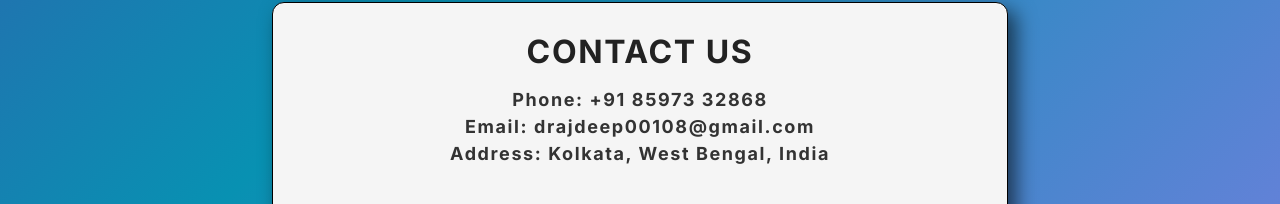
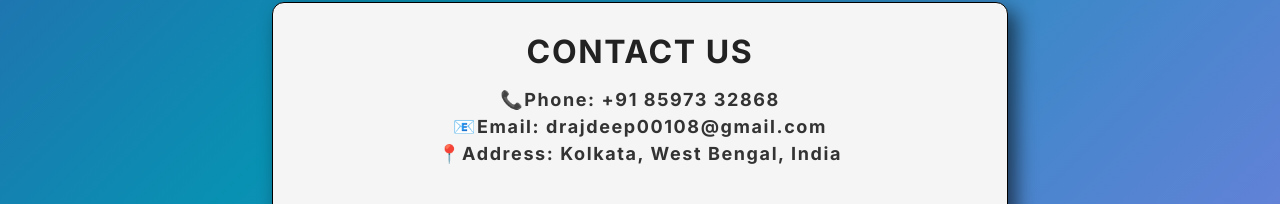
Before and after one commit to rajdeepdas108/RakshaSetu, a website: page src/contactus.html in a window 1280 px wide. Shown: the part 167-371 px from the top of the page. Drawn offline with Linux system fonts and the light colour scheme.

Commit message:
Files upload

```diff
--- a/src/contactus.html
+++ b/src/contactus.html
@@ -4,7 +4,8 @@
 <head>
     <meta charset="UTF-8">
     <meta name="viewport" content="width=device-width, initial-scale=1.0">
-    <title>FAKE MEDICINE DETECTION SYSTEM</title>
+    <title>CONTACT US</title>
+    <link rel="icon" type="image/png" href="box.png" class="ico">
     <meta name="description" content="Invest in the future of digital technology">
     <link rel="stylesheet" href="styles.css">
     <link rel="preconnect" href="https://fonts.googleapis.com">
@@ -36,9 +37,9 @@
                     <h1>Contact Us</h1>
 
                     <div class="contact-info">
-                        Phone: +91 85973 32868<br>
-                        <p>Email: <a href="mailto:drajdeep00108@gmail.com">drajdeep00108@gmail.com</a><br>
-                            Address: Kolkata, West Bengal, India<br>
+                        📞Phone: +91 85973 32868<br>
+                        <p>📧Email: <a href="mailto:drajdeep00108@gmail.com">drajdeep00108@gmail.com</a><br>
+                            📍Address: Kolkata, West Bengal, India<br>
                         </p>
                     </div>
 
```
